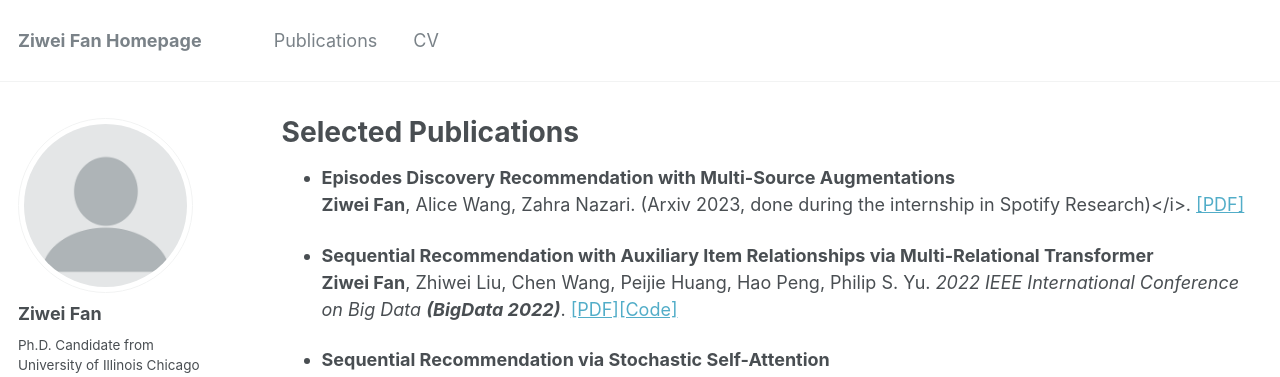
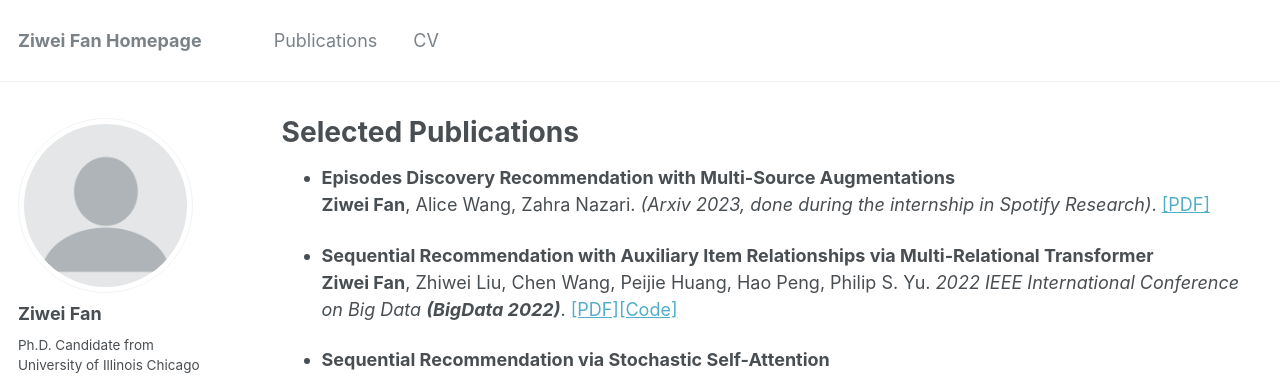
Before and after one commit to ziwei-fan/ziwei-fan.github.io, a Jekyll site: the page built from _pages/publications.md, in a window 1280 px wide and 900 px high. Shown: the top 377 px of the window. Built offline with Jekyll 4.4.1, drawn with Linux system fonts in a browser that asks for light colours.

```diff
--- a/_pages/publications.md
+++ b/_pages/publications.md
@@ -4,7 +4,7 @@ title: "Selected Publications"
 permalink: /publications/
 author_profile: true
 ---
-* <b>Episodes Discovery Recommendation with Multi-Source Augmentations</b> <br> <b>Ziwei Fan</b>, Alice Wang, Zahra Nazari. (Arxiv 2023, done during the internship in Spotify Research)</i>.
+* <b>Episodes Discovery Recommendation with Multi-Source Augmentations</b> <br> <b>Ziwei Fan</b>, Alice Wang, Zahra Nazari. <i>(Arxiv 2023, done during the internship in Spotify Research)</i>.
 [[PDF]](https://arxiv.org/abs/2301.01737)
 
 * <b>Sequential Recommendation with Auxiliary Item Relationships via Multi-Relational Transformer</b> <br> <b>Ziwei Fan</b>, Zhiwei Liu, Chen Wang, Peijie Huang, Hao Peng, Philip S. Yu. <i>2022 IEEE International Conference on Big Data <b>(BigData 2022)</b></i>.
```
